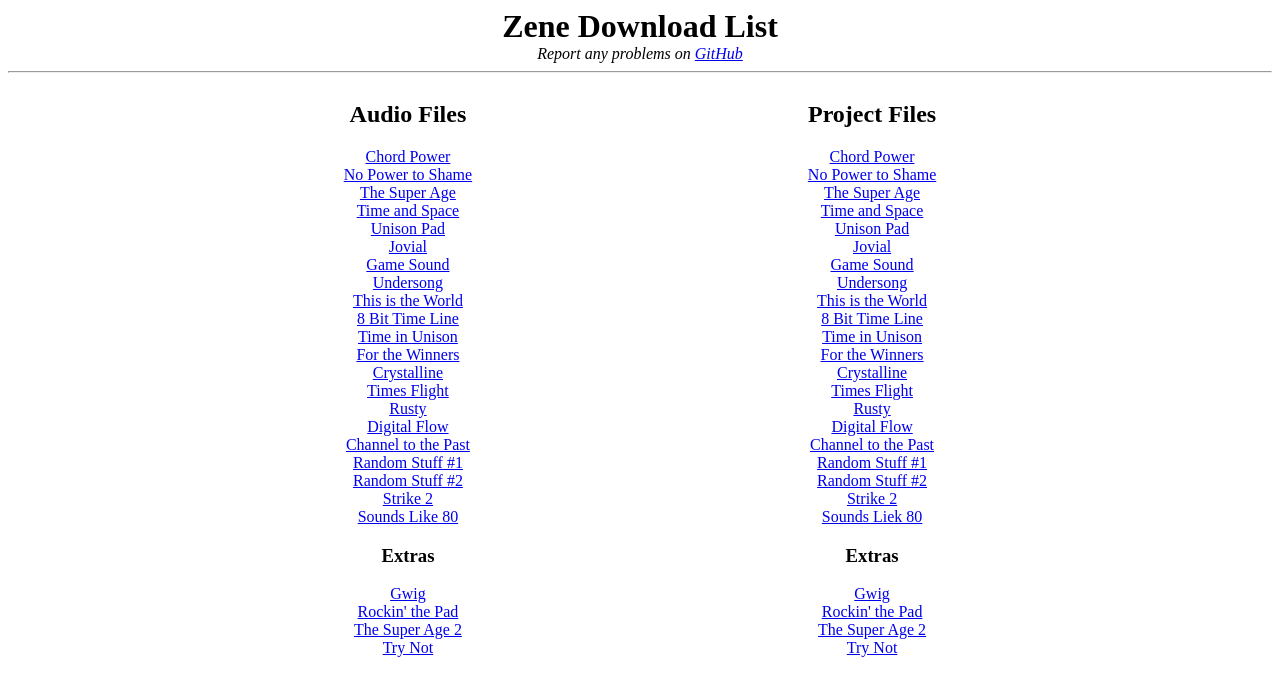
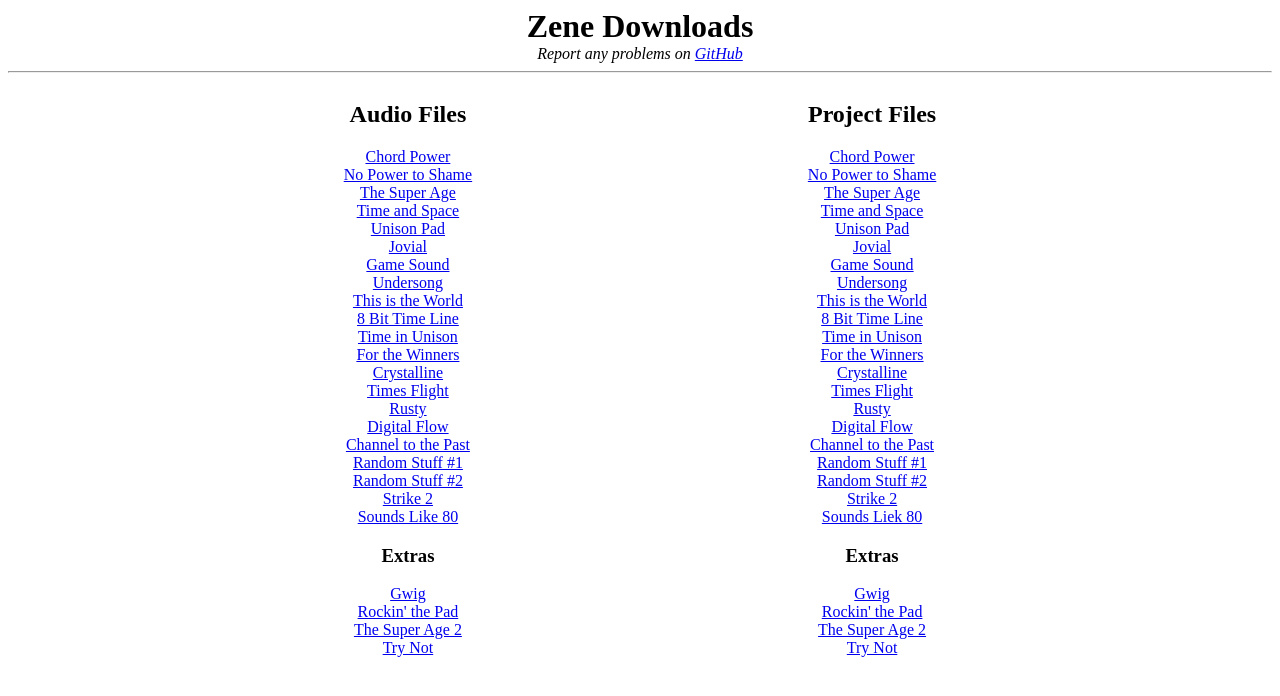
Before and after one commit to Me222282/Me003Website, a plain HTML site: page index.html in a window 1280 px wide. Drawn offline with Linux system fonts and the light colour scheme.

Commit message:
Changed title

```diff
--- a/index.html
+++ b/index.html
@@ -5,7 +5,7 @@
 	</head>
 	<body>
 		<header>
-			<h1>Zene Download List</h1>
+			<h1>Zene Downloads</h1>
 			<div class="sidenote">Report any problems on <a href="https://github.com/Me222282/Me003Website">GitHub</a></div>
 			<hr>
 		</header>
```
